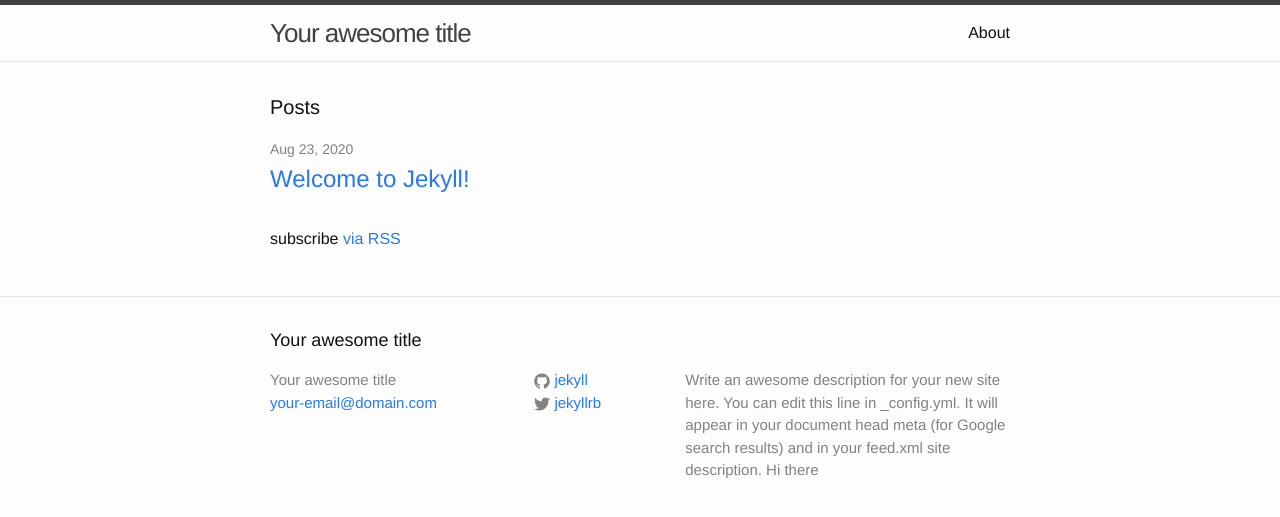
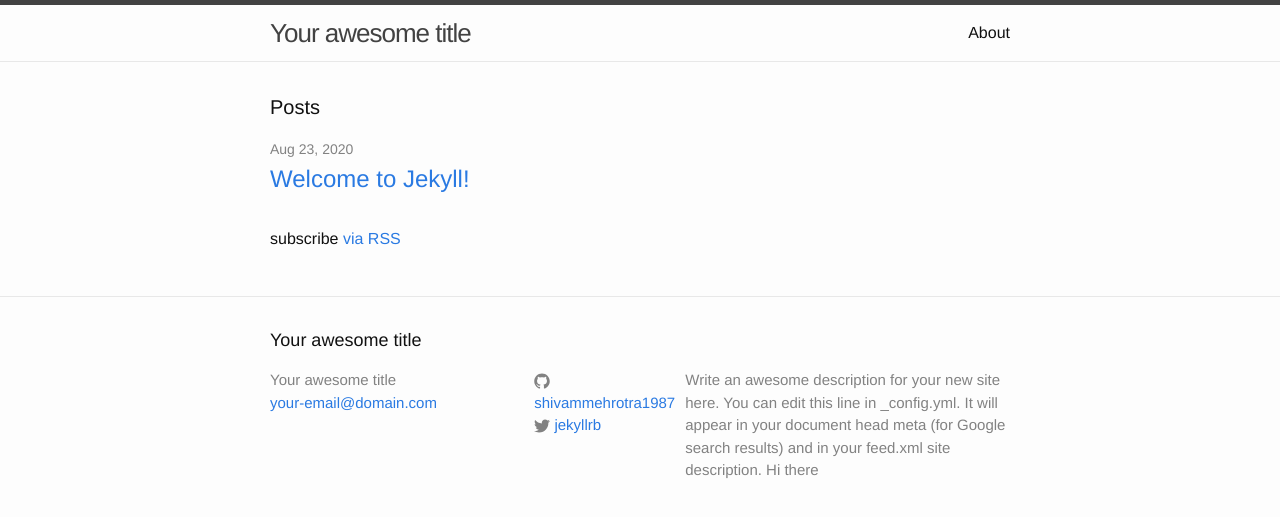
Before and after one commit to shivammehrotra1987/my-jekyll-site, a Jekyll site: the page built from index.html, in a window 1280 px wide. Shown: the top 517 px of the page. Built offline with Jekyll 4.4.1, drawn with Linux system fonts in a browser that asks for light colours.

Commit message:
Updated Config

```diff
--- a/_config.yml
+++ b/_config.yml
@@ -16,5 +16,5 @@ description: |
 baseurl:
 url: http://yourdomain.com
 twitter_username: jekyllrb
-github_username: jekyll
+github_username: shivammehrotra1987
 markdown: kramdown
```
